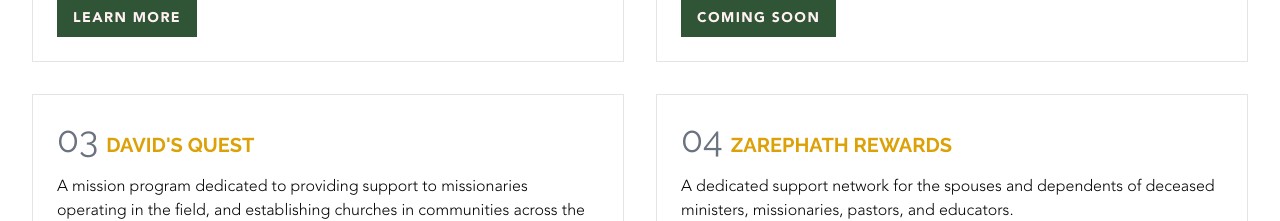
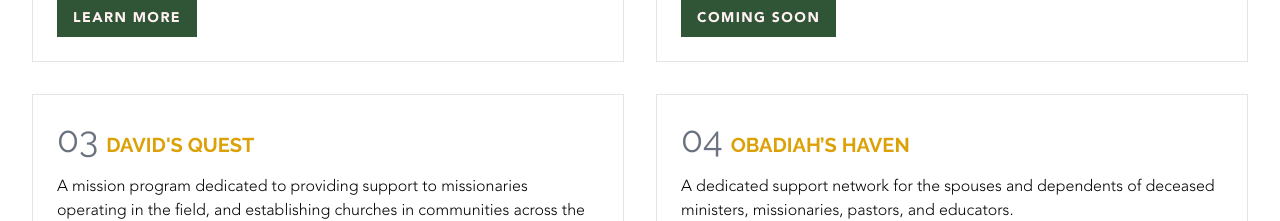
Before and after one commit to tunjioye/jochebed-foundation, a Next.js app: page / in a window 1280 px wide. Shown: the part 1280-1501 px from the top of the page. Built offline with nearby package versions, Linux system fonts and the light colour scheme.

Commit message:
UPDATE : “Zarephath Rewards” to “Obadiah’s Haven”

```diff
--- a/src/app/page-components/ways-we-help.tsx
+++ b/src/app/page-components/ways-we-help.tsx
@@ -25,7 +25,7 @@ const WAYS_TO_HELP = [
     link: null,
   },
   {
-    title: "Zarephath Rewards",
+    title: "Obadiah’s Haven",
     description:
       "A dedicated support network for the spouses and dependents of deceased ministers, missionaries, pastors, and educators.",
     link: null,
```
